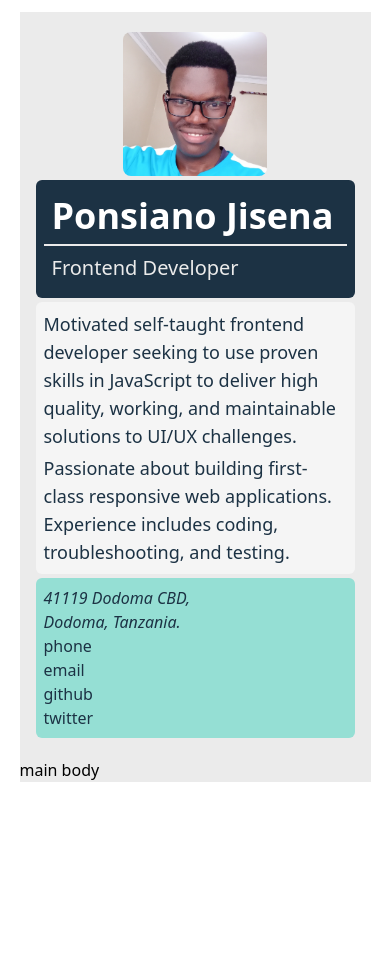
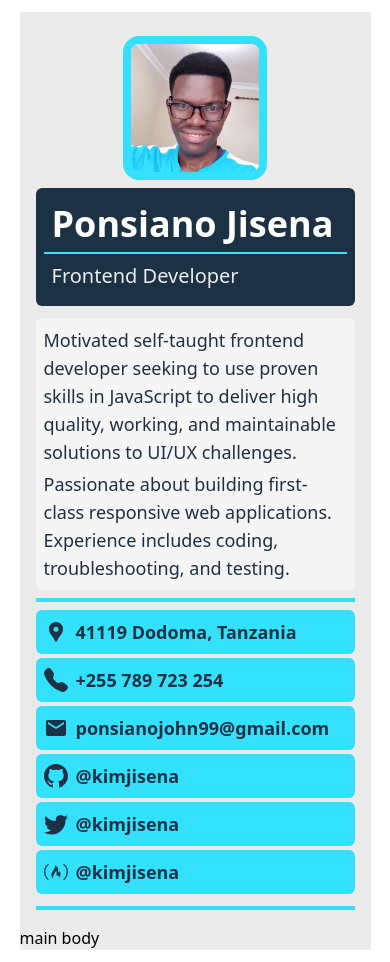
Before and after one commit to kimjisena/resume, a React (Create React App) app: page / in a window 390 px wide. Before the commit the page ends 844 px from the top, so only its background shows below. Built offline with nearby package versions, Linux system fonts and the light colour scheme; the HTML template or start-up script is replaced by a standard one.

Commit message:
add Contact mobile content

```diff
--- a/src/components/Header.tsx
+++ b/src/components/Header.tsx
@@ -8,6 +8,7 @@ export default function Header (): ReactElement {
     <header className={`flex flex-col justify-between items-center p-4`}>
       <Bio />
       <Objective />
+      <hr className={`border-light-green border-2 w-full`} />
       <Contact />
     </header>
   );
--- a/src/components/header/Contact.tsx
+++ b/src/components/header/Contact.tsx
@@ -1,19 +1,64 @@
 import { ReactElement } from "react";
+import ContactCard, {type Props} from "./ContactCard";
+import {BsGithub, BsTwitter, BsFillTelephoneFill} from "react-icons/bs";
+import {MdEmail, MdLocationPin} from "react-icons/md";
+import {FaFreeCodeCamp} from "react-icons/fa";
+
+const contactDetails: ({ id: string } & Props)[] = [
+  {
+    id: 'location',
+    Icon: MdLocationPin,
+    text: '41119 Dodoma, Tanzania',
+  },
+  {
+    id: 'phone',
+    Icon: BsFillTelephoneFill,
+    text: '+255 789 723 254',
+  },
+  {
+    id: 'email',
+    Icon: MdEmail,
+    text: 'ponsianojohn99@gmail.com',
+  },
+  {
+    id: 'github',
+    Icon: BsGithub,
+    text: '@kimjisena',
+  },
+  {
+    id: 'twitter',
+    Icon: BsTwitter,
+    text: '@kimjisena',
+  },
+  {
+    id: 'freecodecamp',
+    Icon: FaFreeCodeCamp,
+    text: '@kimjisena'
+  }
+];
 
 export default function Contact (): ReactElement {
   return (
-    <div className={`rounded-md w-full mb-1 bg-light-green text-dark-blue p-2`}>
-      <ul>
-          <li>
-            <address>
-              41119 Dodoma CBD, <br /> Dodoma, Tanzania.
-            </address>
-          </li>
-          <li>phone</li>
-          <li>email</li>
-          <li>github</li>
-          <li>twitter</li>
+    <>
+    <div className={`rounded-md w-full text-dark-blue py-2`}>
+      <ul className={`flex flex-col items-start`}>
+          {contactDetails.map((e, i) => {
+            if (i < 3) {
+              return (<ContactCard key={e.id} Icon={e.Icon} text={e.text} />);
+            }
+            return null;
+          })}
+      </ul>
+      <ul className={`flex flex-col items-start`}>
+          {contactDetails.map((e, i)=> {
+            if (i > 2) {
+              return (<ContactCard key={e.id} Icon={e.Icon} text={e.text} />);
+            }
+            return null;
+          })}
       </ul>
     </div>
+    <hr className={`border-light-green border-2 w-full`} />
+    </>
   );
 }
--- /dev/null
+++ b/src/components/header/ContactCard.tsx
@@ -0,0 +1,18 @@
+import { ReactElement } from "react";
+import { IconType } from "react-icons";
+
+export type Props = {
+  Icon: IconType,
+  text: string
+};
+
+export default function ContactCard ({ Icon, text }: Props): ReactElement {
+  return (
+    <li className={`flex flex-row items-center bg-light-green w-full p-2 mb-1 rounded-md`}>
+      <Icon className={`text-dark-blue `} size={`24px`} />
+      <p className={`text-lg text-dark-blue font-bold ml-2`}>
+        {text}
+      </p>
+    </li>
+  );
+}
--- a/src/components/header/Image.tsx
+++ b/src/components/header/Image.tsx
@@ -3,8 +3,8 @@ import pfp from '../../images/kim.jpg';
 
 export default function Image (): ReactElement {
   return (
-    <div className={`rounded-lg w-36 h-36 md:h-4/5 md:w-[15%] my-1`}>
-      <img className={`rounded-lg`} src={pfp} alt="Ponsiano Jisena" />
+    <div className={`rounded-lg w-36 h-36 md:h-4/5 md:w-[15%] my-2`}>
+      <img className={`rounded-2xl border-light-green border-8`} src={pfp} alt="Ponsiano Jisena" />
     </div>
   );
 }
--- a/src/components/header/Objective.tsx
+++ b/src/components/header/Objective.tsx
@@ -2,7 +2,7 @@ import { ReactElement } from "react";
 
 export default function Objective (): ReactElement {
   return (
-    <div className={`rounded-md w-full mb-1 bg-[whitesmoke] text-dark-blue text-lg p-2`}>
+    <div className={`rounded-md w-full my-2 bg-[whitesmoke] text-dark-blue text-lg p-2`}>
       <p className={`mb-1`}>
         Motivated self-taught frontend developer seeking to use proven skills in JavaScript to deliver high quality, working, and maintainable solutions to UI/UX challenges.
       </p>
--- a/src/components/header/Title.tsx
+++ b/src/components/header/Title.tsx
@@ -3,7 +3,7 @@ import { ReactElement } from "react";
 export default function Title (): ReactElement {
   return (
     <div className={`rounded-md w-full mb-1 p-2 bg-dark-blue text-[white]`}>
-      <h1 className={`text-4xl font-bold border-b-2 border-dark-grey p-2`}>Ponsiano Jisena</h1>
+      <h1 className={`text-4xl font-bold border-b-2 border-light-green p-2`}>Ponsiano Jisena</h1>
       <h2 className={`text-xl text-dark-grey p-2`}>Frontend Developer</h2>
     </div>
   );
--- a/tailwind.config.js
+++ b/tailwind.config.js
@@ -8,7 +8,7 @@ module.exports = {
       'dark-blue': '#1C3244',
       'dark-grey': '#EBEBEB',
       orange: '#F1B742',
-      'light-green': '#95DFD4',
+      'light-green': '#33E1FD', // '#95DFD4',
     },
     extend: {},
   },
```
